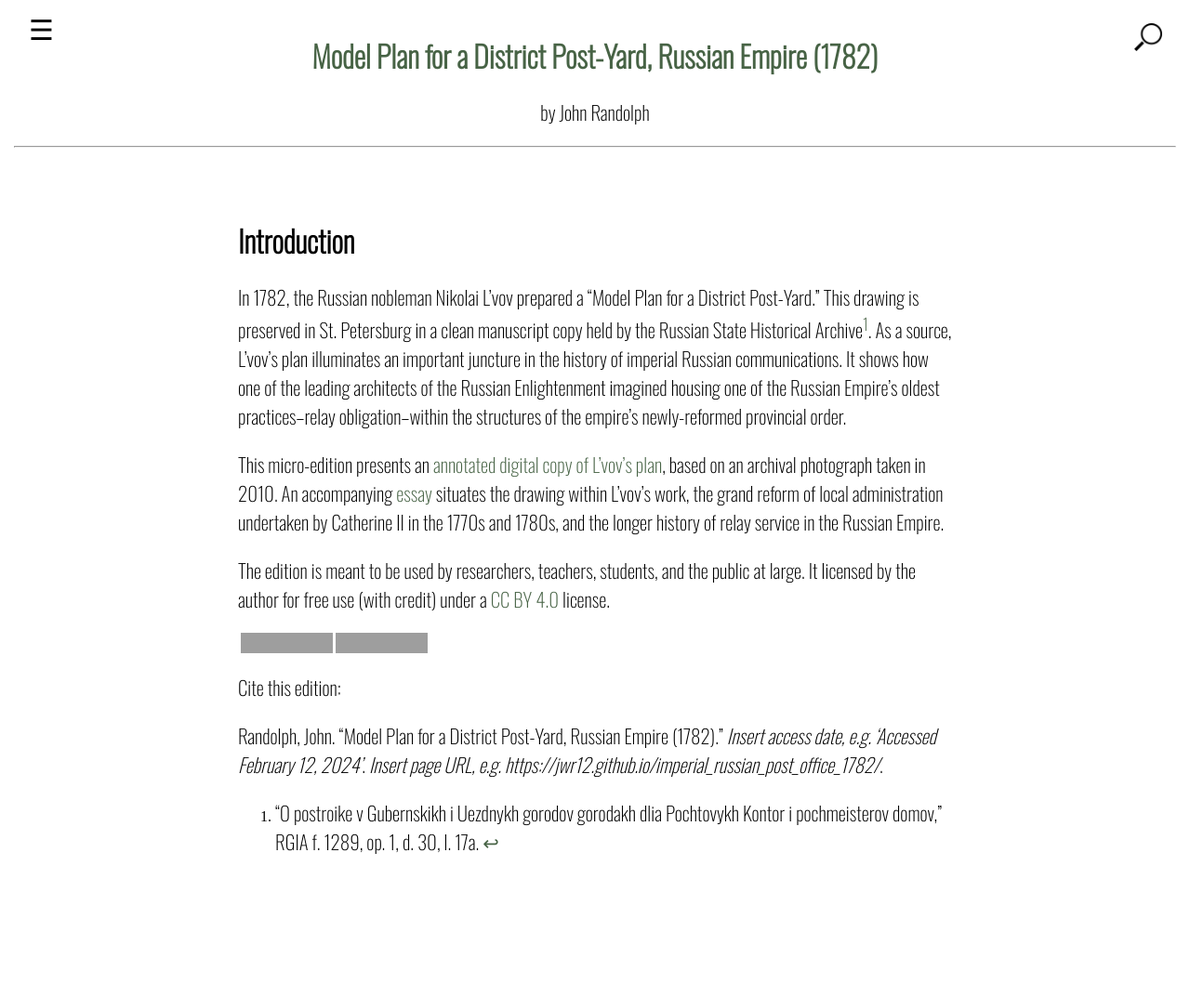
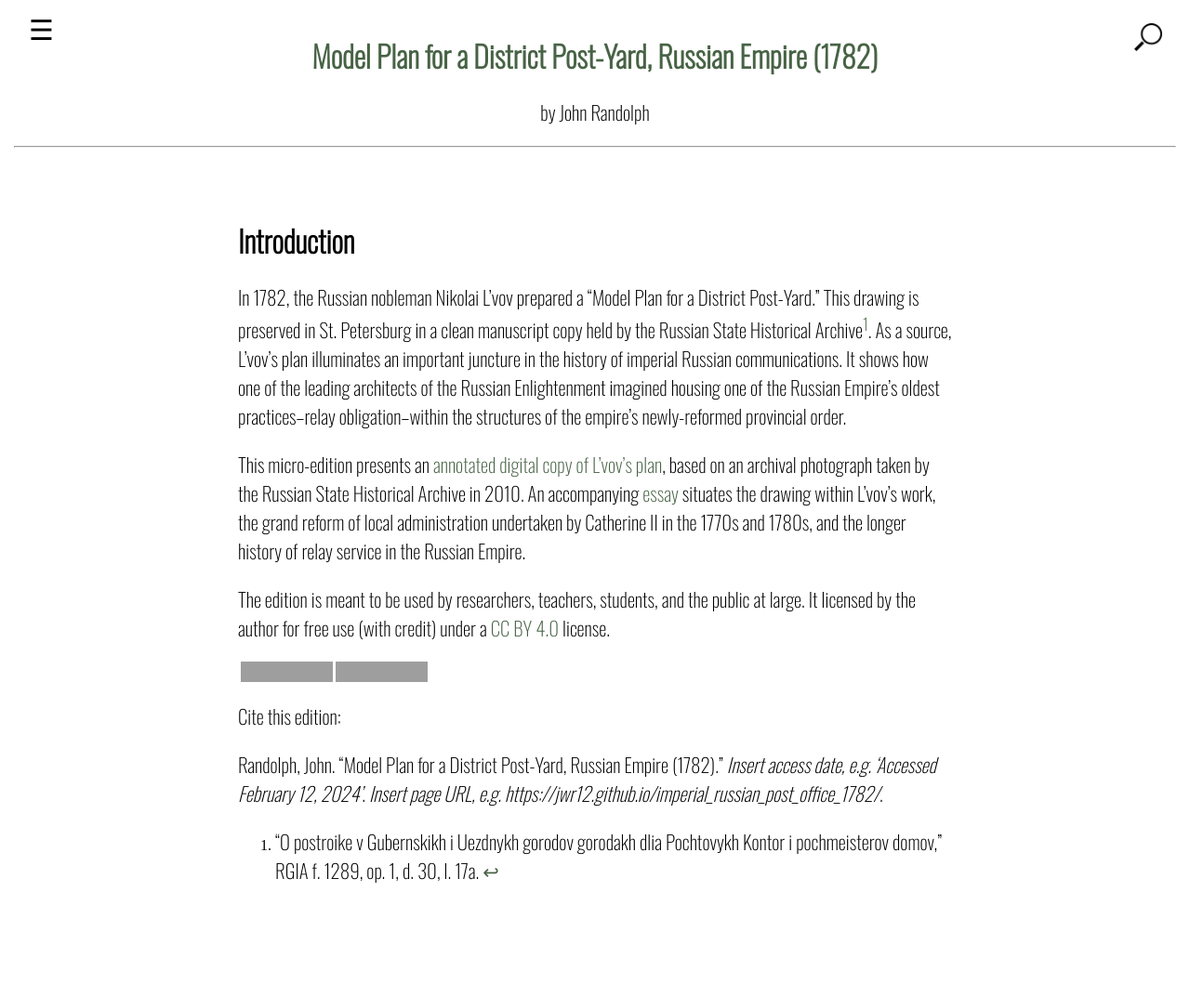
Before and after one commit to jwr12/imperial_russian_post_office_1782, a Jekyll site: the page built from 001_introduction.md, in a window 1280 px wide. Shown: the whole page at 93% size. Built offline with Jekyll 4.4.1, drawn with Linux system fonts in a browser that asks for light colours; before the commit the page ends 1042 px from its top, so only the background shows below that; grey boxes are pictures that could not be loaded.

Commit message:
Update 001_introduction.md

```diff
--- a/001_introduction.md
+++ b/001_introduction.md
@@ -7,7 +7,7 @@ number: 001
 
 In 1782, the Russian nobleman Nikolai L'vov prepared a "Model Plan for a District Post-Yard."  This drawing is preserved in St. Petersburg in a clean manuscript copy held by the Russian State Historical Archive[^1].  As a source, L'vov's plan illuminates an important juncture in the history of imperial Russian communications.  It shows how one of the leading architects of the Russian Enlightenment imagined housing one of the Russian Empire's oldest practices--relay obligation--within the structures of the empire's newly-reformed provincial order.
 
-This micro-edition presents an [annotated digital copy of L'vov's plan](https://jwr12.github.io/imperial_russian_post_office_1782/002_source.html), based on an archival photograph taken in 2010.  An accompanying [essay](https://jwr12.github.io/imperial_russian_post_office_1782/003_about_the_source.html) situates the drawing within L'vov's work, the grand reform of local administration undertaken by Catherine II in the 1770s and 1780s, and the longer history of relay service in the Russian Empire.
+This micro-edition presents an [annotated digital copy of L'vov's plan](https://jwr12.github.io/imperial_russian_post_office_1782/002_source.html), based on an archival photograph taken by the Russian State Historical Archive in 2010.  An accompanying [essay](https://jwr12.github.io/imperial_russian_post_office_1782/003_about_the_source.html) situates the drawing within L'vov's work, the grand reform of local administration undertaken by Catherine II in the 1770s and 1780s, and the longer history of relay service in the Russian Empire.
 
 The edition is meant to be used by researchers, teachers, students, and the public at large.  It licensed by the author for free use (with credit) under a [CC BY 4.0](https://creativecommons.org/licenses/by/4.0/) license.
 
```
